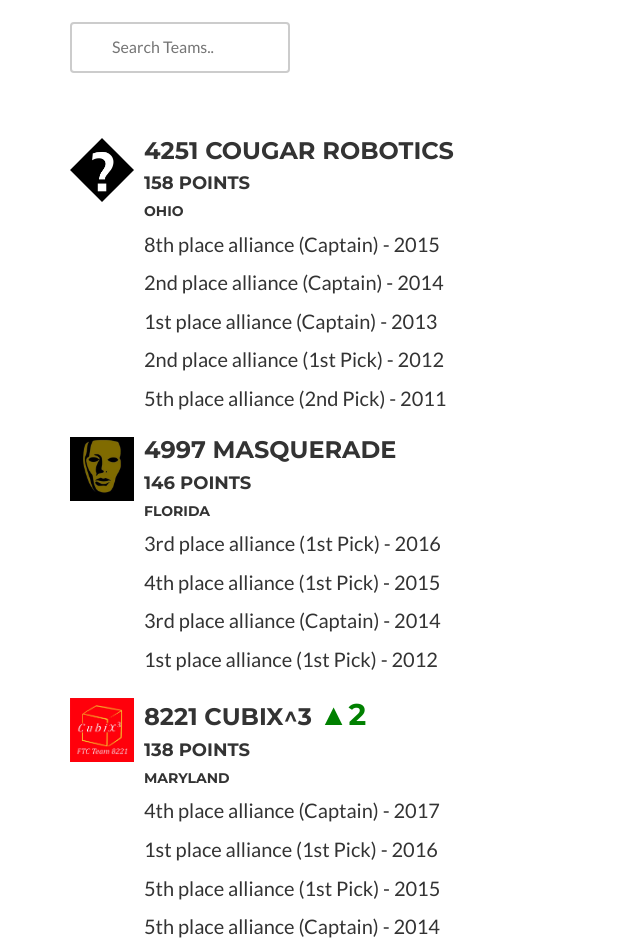
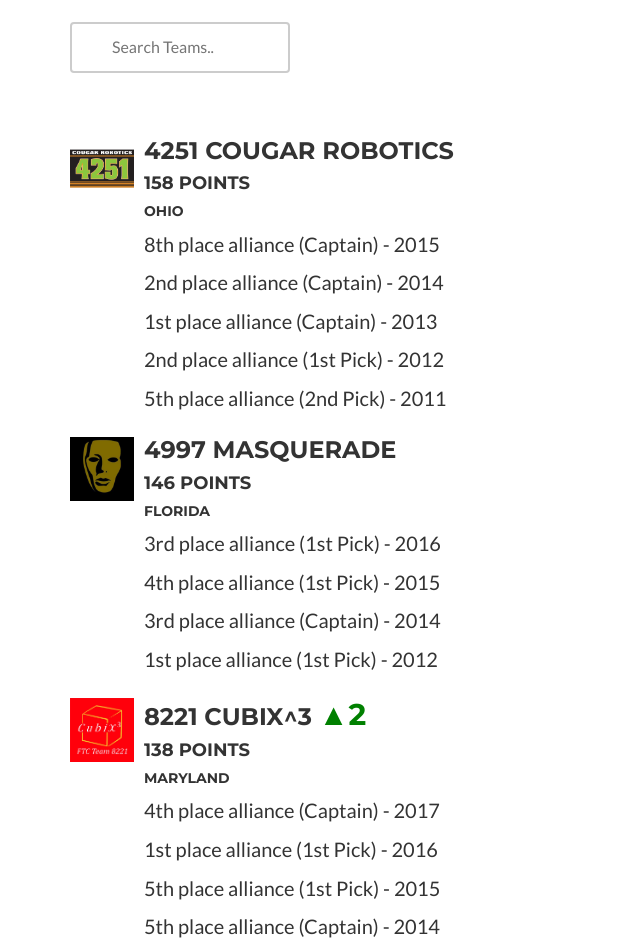
Before and after one commit to jspspike/FTCLegends, a website: page index.html in a window 1280 px wide. Shown: the part 1260-2198 px from the top of the page, without its empty margins (0-640 px from the left). Drawn offline with nearby package versions, Linux system fonts and the light colour scheme.

Commit message:
Added logo for cougar robotics

```diff
--- a/index.html
+++ b/index.html
@@ -159,7 +159,7 @@
             <div class="media">
                     <div class="media-left">
                         <a href="#">
-                            <img alt="64x64" class="media-object" data-src="holder.js/64x64" src="img/unknown.png" data-holder-rendered="true" style="width: 64px; height: 64px;">
+                            <img alt="64x64" class="media-object" data-src="holder.js/64x64" src="img/teams/4251.png" data-holder-rendered="true" style="width: 64px; height: 64px;">
                         </a>
                     </div>
                     <div class="media-body">
```
Also changed, not shown: img/teams/4251.png (added).
